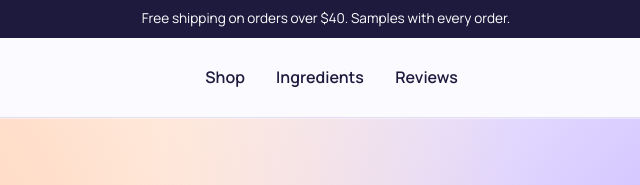
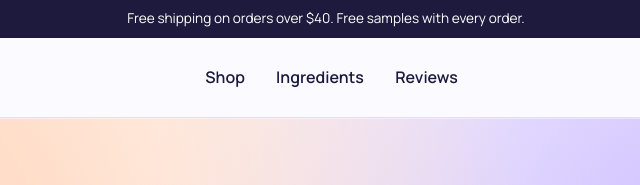
Before and after one commit to kadamniyati4-sketch/Auraskin, a plain HTML site: page index.html in a window 1280 px wide. Shown: the top 185 px of the page, 314-954 px from the left. Drawn offline with Linux system fonts and the light colour scheme; a web font is replaced by a local one.

Commit message:
Update promo text

```diff
--- a/index.html
+++ b/index.html
@@ -11,7 +11,7 @@
   <link rel="stylesheet" href="style.css">
 </head>
 <body>
-  <p class="promo">Free shipping on orders over $40. Samples with every order.</p>
+  <p class="promo">Free shipping on orders over $40. Free samples with every order.</p>
 
   <header class="site-header">
     <a class="brand" href="#top">AuraSkin</a>
```
